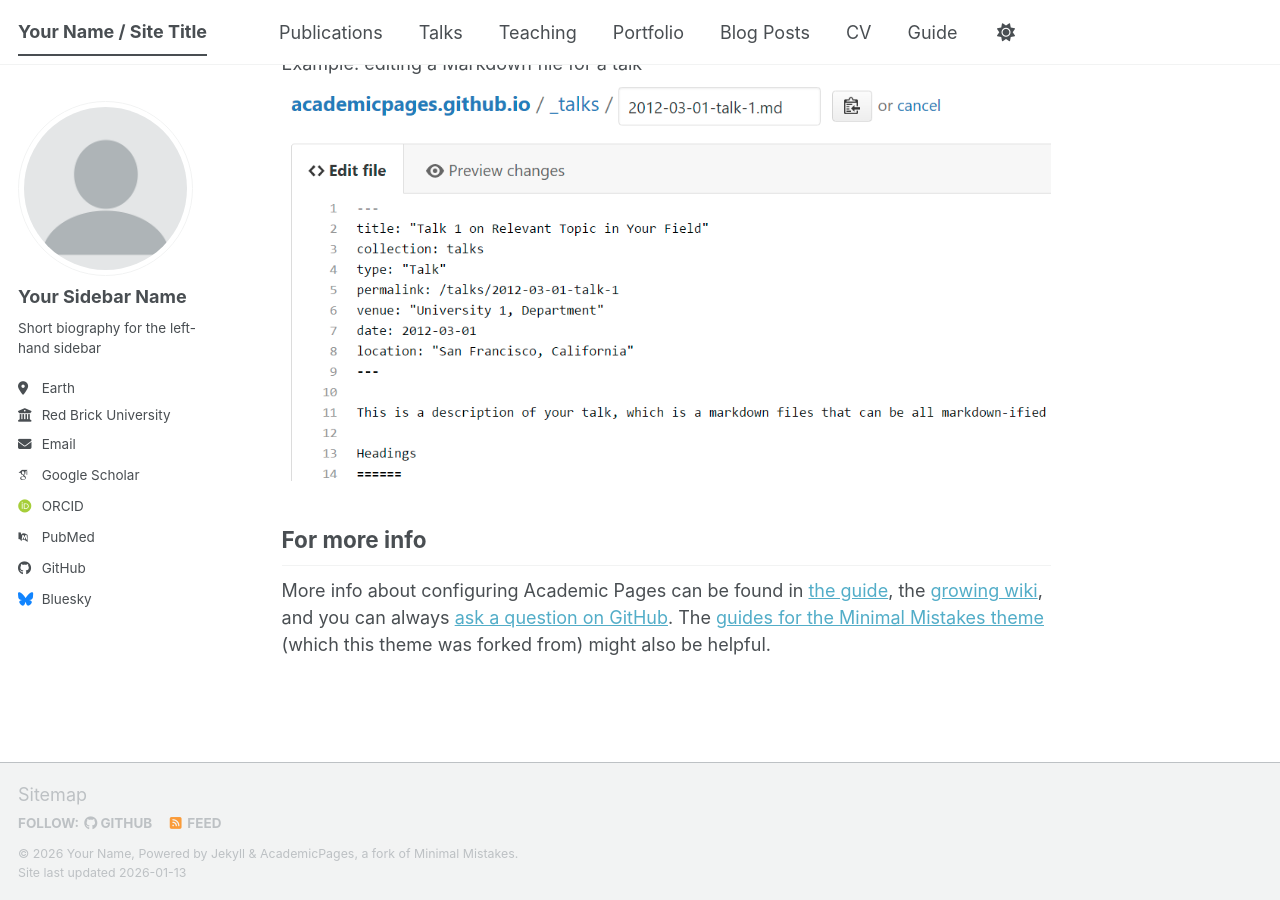
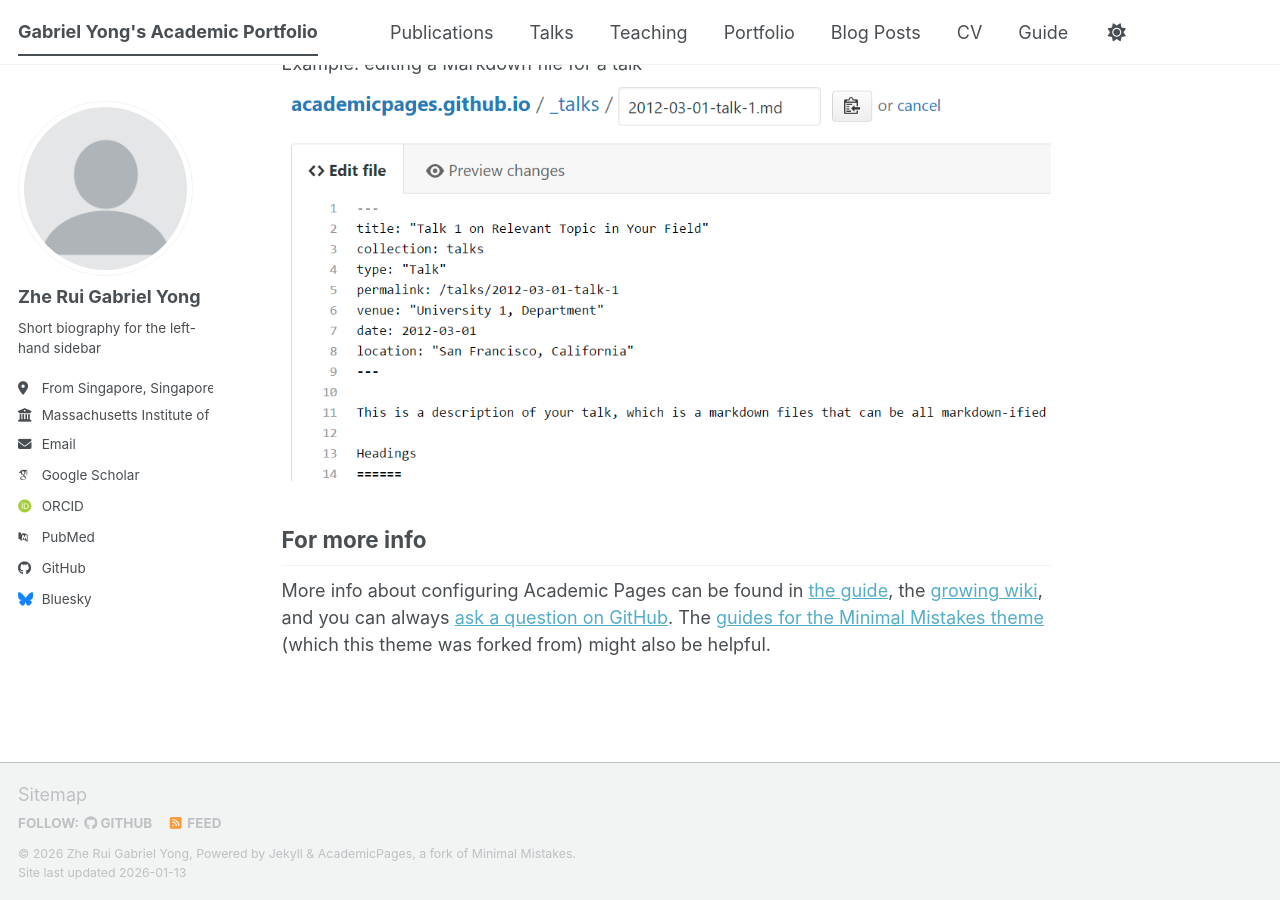
Before and after one commit to yongzherui/yongzherui.github.io, a Jekyll site: the page built from _pages/about.md, in a window 1280 px wide and 900 px high, scrolled down 2720 px. Built offline with Jekyll 4.4.1, drawn with Linux system fonts in a browser that asks for light colours; some web fonts are replaced; a script bundle is joined from its source files by our own code; library files that are not in the unit come from our copies.

Commit message:
change name

```diff
--- a/_config.yml
+++ b/_config.yml
@@ -9,14 +9,14 @@
 # Basic Site Settings
 locale                   : "en-US"
 site_theme               : "default" # The available themes options are "default", "air", "sunrise", "mint", "dirt" and "contrast"
-title                    : "Your Name / Site Title"
+title                    : "Gabriel Yong's Academic Portfolio"
 title_separator          : "-"
-name                     : &name "Your Name"
-description              : &description "Your Name's academic portfolio"   # Update this with a general description of your site, this is the default if not overridden by a page
-url                      : https://academicpages.github.io # The base hostname & protocol for your site e.g. "https://[your GitHub username].github.io",
+name                     : &name "Zhe Rui Gabriel Yong"
+description              : &description "Zhe Rui Gabriel Yong's academic portfolio"   # Update this with a general description of your site, this is the default if not overridden by a page
+url                      : https://yongzherui.github.io # The base hostname & protocol for your site e.g. "https://[your GitHub username].github.io",
                                                            # or if you already have some other page hosted on Github then use "https://[your GitHub username].github.io/[Your Repo Name]"
 baseurl                  : "" # the subpath of your site, e.g. "/blog"
-repository               : "academicpages/academicpages.github.io"
+repository               : "yongzherui/yongzherui.github.io"
 
 # Site Author - The following control what appear as part of the author content on the side bar.
 #               If a field is blank the icon and link will not appear, otherwise it will be shown.
@@ -24,13 +24,13 @@
 author:
   # Biographic information
   avatar           : "profile.png"
-  name             : "Your Sidebar Name"
+  name             : "Zhe Rui Gabriel Yong"
   pronouns         : # example: "she/her"
   bio              : "Short biography for the left-hand sidebar"
-  location         : "Earth"
-  employer         : "Red Brick University"
+  location         : "From Singapore, Singapore"
+  employer         : "Massachusetts Institute of Technology"
   uri              : # URL
-  email            : "none@example.org"
+  email            : "yongzr[at]mit[dot]edu"
 
   # Academic websites
   academia         : # URL
```
